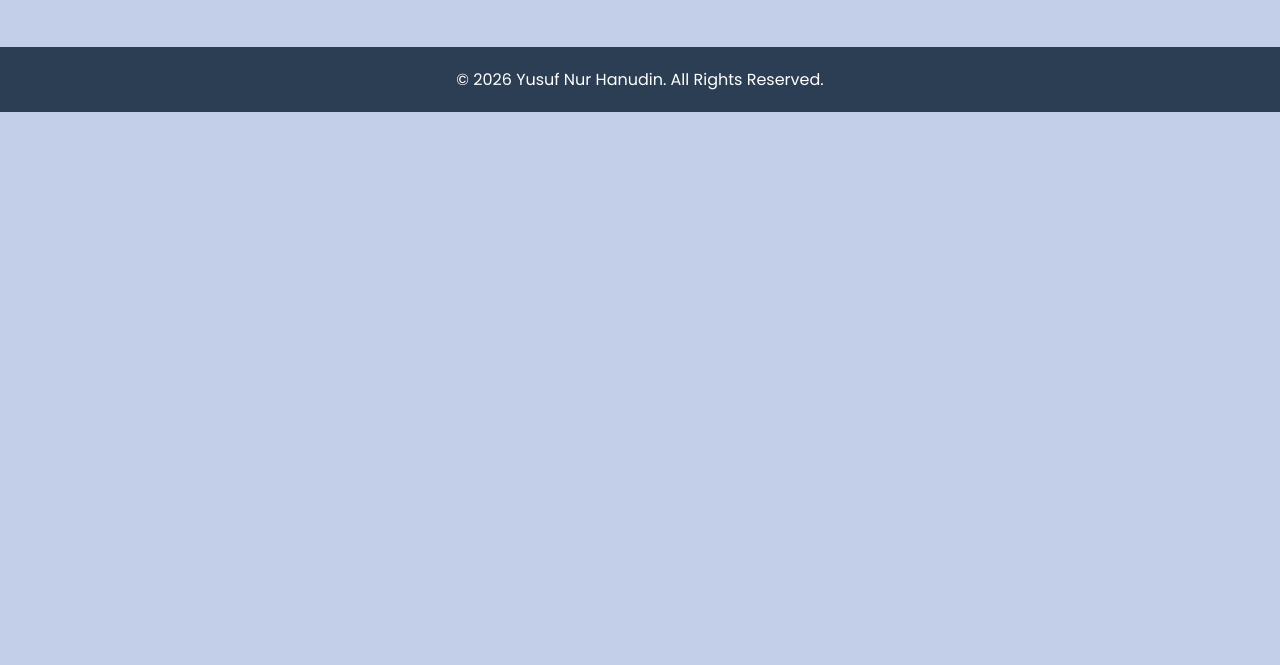
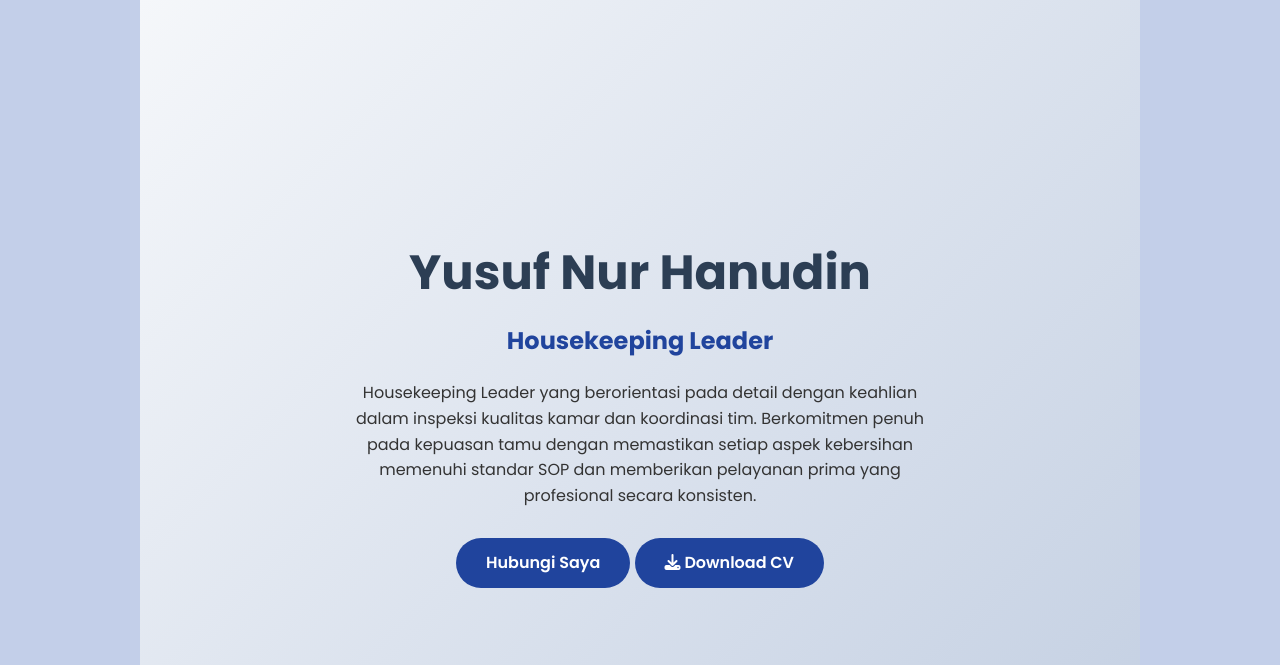
Before and after one commit to mutto24/portoyn24, a plain HTML site: page index.html in a window 1280 px wide. Shown: the part 4455-5120 px from the top of the page. Before the commit the page ends 4567 px from the top, so only its background shows below. Drawn offline with Linux system fonts and the light colour scheme.

Commit message:
Update +download cv index.html

```diff
--- a/index.html
+++ b/index.html
@@ -151,6 +151,29 @@
         </div>
     </section>
 
+        <!-- Bagian Beranda / Hero -->
+    <section id="home">
+        <div class="hero-content fade-in">
+
+            <!-- Jika Anda sudah menambahkan foto sebelumnya, biarkan kode fotonya di sini -->
+            <!-- <img src="foto-profil.jpg" alt="Foto Profil Yusuf" class="profile-img"> -->
+
+            <h1>Yusuf Nur Hanudin</h1>
+            <h3>Housekeeping Leader</h3>
+            <p>Housekeeping Leader yang berorientasi pada detail dengan keahlian dalam inspeksi kualitas kamar dan koordinasi tim. Berkomitmen penuh pada kepuasan tamu dengan memastikan setiap aspek kebersihan memenuhi standar SOP dan memberikan pelayanan prima yang profesional secara konsisten.</p>
+
+            <!-- Kumpulan Tombol -->
+            <div class="button-group">
+                <a href="#contact" class="btn">Hubungi Saya</a>
+                <!-- Ini adalah kode untuk tombol download CV -->
+                <a href="CV-Yusuf Nur Hanudin.pdf" download="CV-Yusuf Nur Hanudin.pdf" class="btn btn-outline">
+                    <i class="fas fa-download"></i> Download CV
+                </a>
+            </div>
+
+        </div>
+    </section>
+
     <footer>
         <p>&copy; 2026 Yusuf Nur Hanudin. All Rights Reserved.</p>
     </footer>
```
